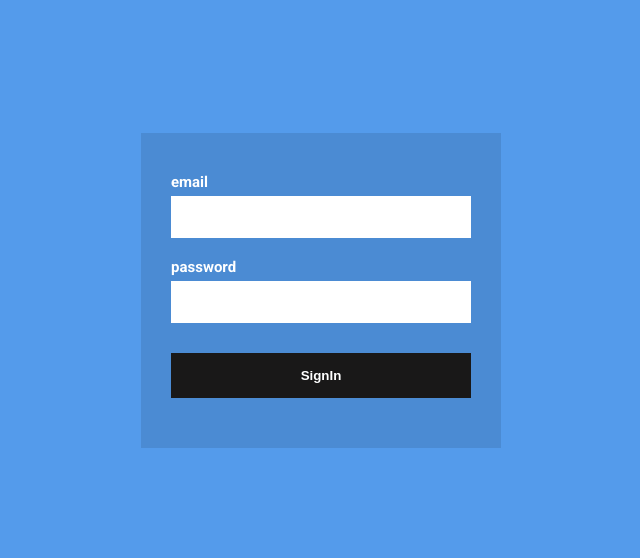
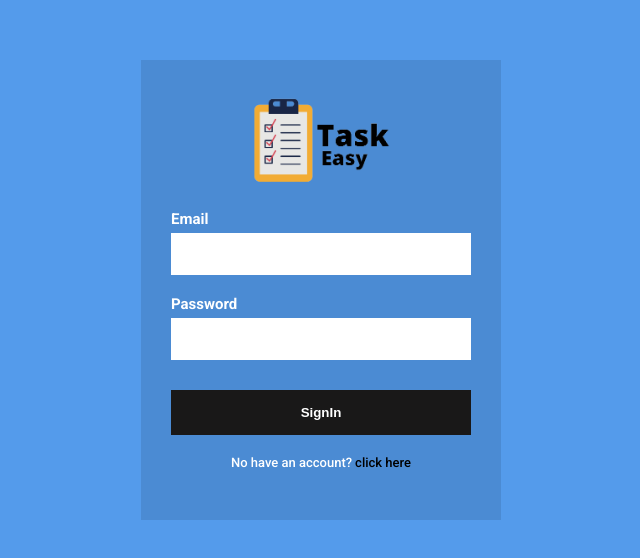
Before and after one commit to jonasdevzero/TaskEasy, a Next.js app in the folder frontend/: page /signin in a window 1280 px wide. Shown: the part 110-668 px from the top of the page, without its empty margins (319-959 px from the left). Built offline with nearby package versions, Linux system fonts and the light colour scheme.

Commit message:
finish signin page

```diff
--- a/frontend/src/pages/signin.tsx
+++ b/frontend/src/pages/signin.tsx
@@ -1,5 +1,6 @@
 import { useEffect, useState } from 'react';
 import Head from 'next/head';
+import Link from 'next/link'
 import { useRouter } from 'next/router';
 import { AxiosError } from 'axios';
 
@@ -8,15 +9,13 @@ import usePersistedState from '../hooks/usePersistedState';
 
 import { Main } from '../styles/pages/Global';
 import {
-    FormContainer
-} from '../styles/pages/Signin';
-import {
     Form,
     Input,
     Label,
     Wrapper,
     Submit,
     Error,
+    Info,
 } from '../styles/components/Form';
 
 export default function Signin() {
@@ -69,25 +68,35 @@ export default function Signin() {
             </Head>
 
             <Main>
-                <FormContainer>
+                <div>
                     <Form onSubmit={login}>
+
+                        <Link href="/">
+                            <img src="/checklist2.png" alt="" />
+                        </Link>
+
                         {error.length > 0 ? (
                             <Error title="error">{error}</Error>
                         ) : null}
 
                         <Wrapper>
-                            <Label>email</Label>
+                            <Label>Email</Label>
                             <Input type="text" value={email} onChange={e => setEmail(e.target.value)} />
                         </Wrapper>
 
                         <Wrapper>
-                            <Label>password</Label>
+                            <Label>Password</Label>
                             <Input type="password" value={password} onChange={e => setPassword(e.target.value)} />
                         </Wrapper>
 
                         <Submit type="submit">SignIn</Submit>
+
+                        <Info>
+                            No have an account?
+                            <Link href="/signup">click here</Link>
+                        </Info>
                     </Form>
-                </FormContainer>
+                </div>
             </Main>
         </>
     );
```
